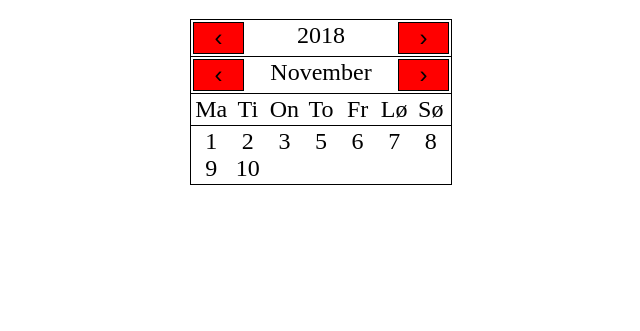
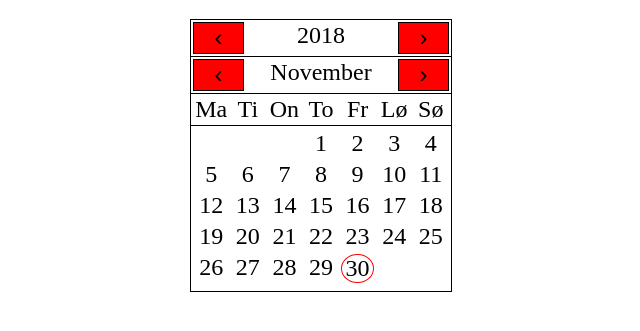
Before and after one commit to sivertsvelland/sivertsvelland.github.io, a plain HTML site: page kalender/kalender.html in a window 1280 px wide. Shown: the part 61-392 px from the top of the page, without its empty margins (319-959 px from the left). Drawn offline with Linux system fonts and the light colour scheme.

Commit message:
Kalender

```diff
--- a/kalender/kalender.css
+++ b/kalender/kalender.css
@@ -60,3 +60,12 @@ button:active {
 #dag {
     border-bottom: none;
 }
+
+#dagene > div {
+    margin: 2px;
+}
+
+.merk {
+    border: solid red 1px;
+    border-radius: 50%;
+}
--- a/kalender/kalender.js
+++ b/kalender/kalender.js
@@ -36,19 +36,21 @@ function setup() {
     let btnPrevm = document.getElementById("prevm");
     let btnNextm = document.getElementById("nextm");
     let divDays = document.getElementById("dag");
+    let divDagene = Array.from(document.querySelectorAll("#dagene > div"));
 
-    let year;
-    let month;
-    let day;
+    let startYear, startMonth, startDay;
+    let year, month, day;
 
     start();
     show();
     skudd();
 
     function start() {
-        year = 2018;
-        month = 11;
-        day = 27;
+        let now = new Date();
+
+        year = startYear = now.getFullYear();
+        month = startMonth = now.getMonth() + 1;
+        day = startDay = now.getDate();
     }
 
 
@@ -92,14 +94,34 @@ function setup() {
     function show() {
         divYear.innerHTML = String(year);
         divMonth.innerHTML = monthNames.get(month);
+        let antallDager = monthLength.get(month) + skudd(year, month);
 
-    }
+        let thisDate = new Date(year, month - 1, 1);
+        let offset = (thisDate.getDay() + 6) % 7;
 
-    function skudd(y,m) {
-        if (m !==2) return 0;
-        if (y % 400 === 0) return 1;
-        if (y % 100 === 0) return 0;
-        if (y % 4 === 0) return 1;
-        return 0;
+        //fjern tidligere effekter
+        for (let i = 0; i < 42; i++) {
+            let dag = divDagene[i];
+            dag.innerHTML = "";
+            dag.classList.remove("merk");
+        }
+
+        for (let i = 0; i < antallDager; i++) {
+            let dag = divDagene[i + offset];
+            dag.innerHTML = String(i + 1);
+        }
+
+        if (year === startYear && month === startMonth) {
+            let idag = divDagene[day + offset - 1];
+            idag.classList.add("merk");
+        }
     }
 }
+
+function skudd(y, m) {
+    if (m !== 2) return 0;
+    if (y % 400 === 0) return 1;
+    if (y % 100 === 0) return 0;
+    if (y % 4 === 0) return 1;
+    return 0;
+}
```
Also changed, not shown: menu/menu.html (+3 -0 lines).
